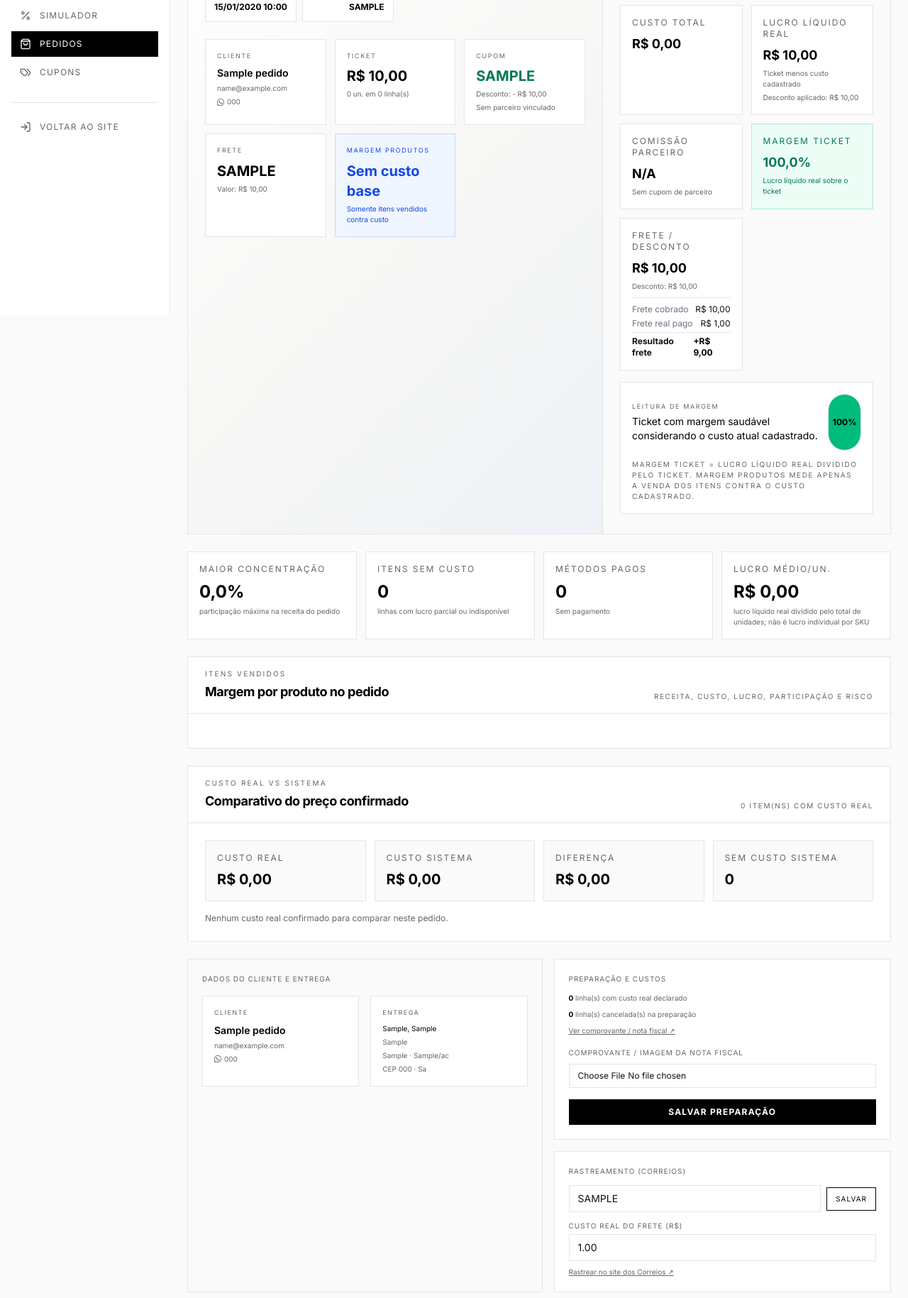
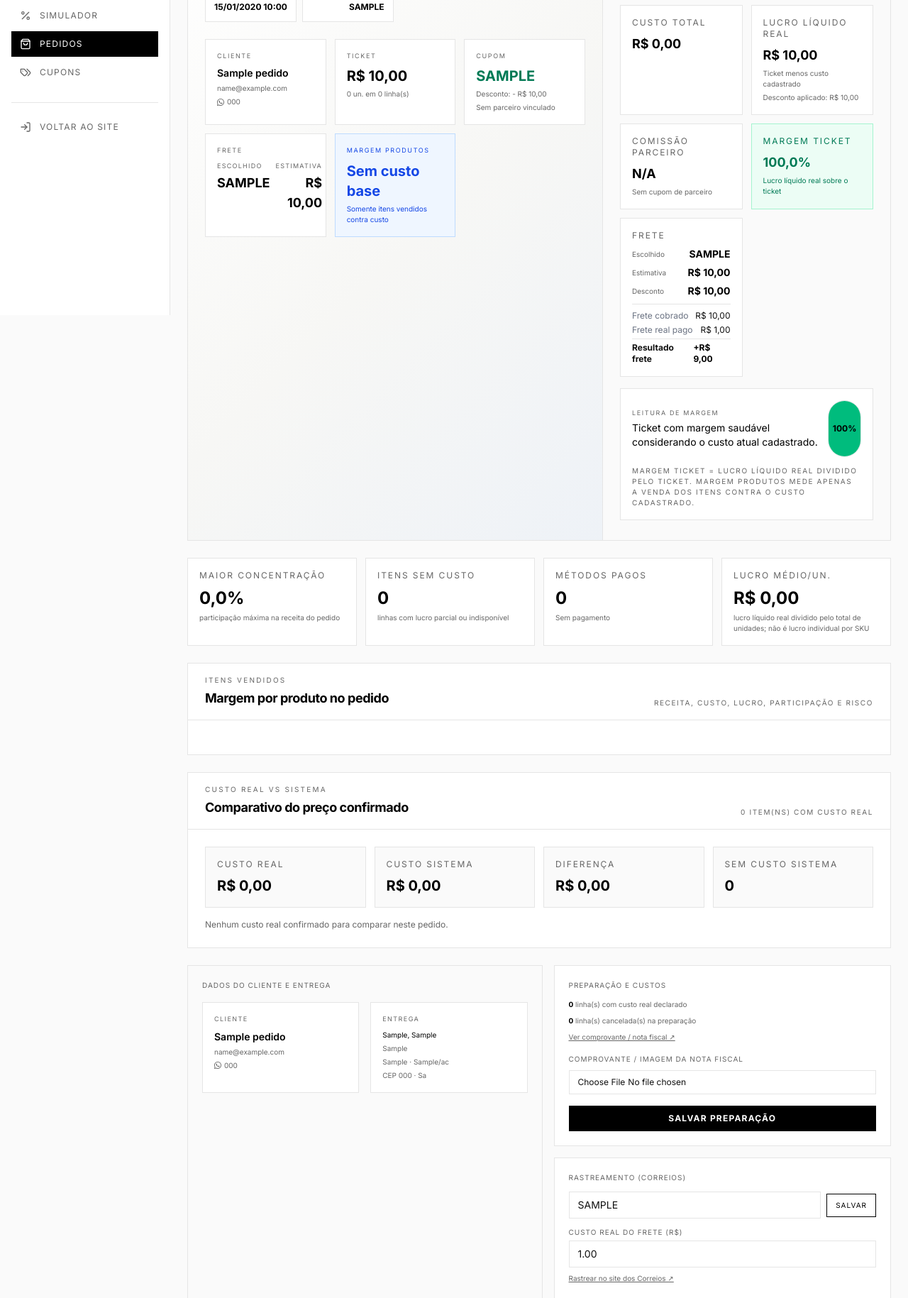
Before and after one commit to felipe-daige/jfxtech, a Laravel app: page /admin/pedidos/1 in a window 1280 px wide. Shown: the part 356-2185 px from the top of the page at 71% size. Run offline with Laravel 12, Linux system fonts and the light colour scheme; the visitor is signed in with stand-in values (Sample User, id 1); tables that the repository leaves empty hold one stand-in row (values such as "Sample post"); style sheets or scripts are compiled from the project's sources; parts of the project's set-up code (start-up, migrations or seed data) failed here and were passed over; some libraries are stand-ins or nearby versions.

Commit message:
fix: KPIs de usuários em linha única; detalhe de pedido com frete e subtotal
- KPIs da view de usuários sempre em 5 colunas via inline grid style
- Pedido-detalhes: separa label e valor do frete em dois campos distintos
- Show de pedido (site): exibe subtotal, frete por tipo e separador antes do total

Co-Authored-By: Claude Sonnet 4.6 <noreply@anthropic.com>

```diff
--- a/resources/views/admin/includes/pedido-detalhes.blade.php
+++ b/resources/views/admin/includes/pedido-detalhes.blade.php
@@ -112,8 +112,16 @@
                     </div>
                     <div class="border border-[var(--color-lab-border)] bg-white px-4 py-4">
                         <p class="font-mono text-[9px] uppercase tracking-[0.18em] text-[var(--color-lab-muted)]">Frete</p>
-                        <p class="mt-2 font-mono text-xl font-bold text-black">{{ $shippingLabel }}</p>
-                        <p class="mt-1 font-mono text-[10px] text-[var(--color-lab-muted)]">Valor: R$ {{ number_format($summary['frete'], 2, ',', '.') }}</p>
+                        <div class="mt-2 flex items-start justify-between gap-2">
+                            <div>
+                                <p class="font-mono text-[9px] uppercase tracking-[0.14em] text-[var(--color-lab-muted)]">Escolhido</p>
+                                <p class="mt-1 font-mono text-lg font-bold text-black">{{ $shippingLabel }}</p>
+                            </div>
+                            <div class="text-right">
+                                <p class="font-mono text-[9px] uppercase tracking-[0.14em] text-[var(--color-lab-muted)]">Estimativa</p>
+                                <p class="mt-1 font-mono text-lg font-bold text-black">R$ {{ number_format($summary['frete'], 2, ',', '.') }}</p>
+                            </div>
+                        </div>
                     </div>
                     <div class="border border-[var(--color-lab-border)] {{ $productMarginTone }} px-4 py-4">
                         <p class="font-mono text-[9px] uppercase tracking-[0.18em]">Margem produtos</p>
@@ -167,9 +175,21 @@
                         <p class="mt-1 font-mono text-[10px]">Lucro líquido real sobre o ticket</p>
                     </div>
                     <div class="border border-[var(--color-lab-border)] bg-white px-4 py-4">
-                        <p class="font-mono text-xs uppercase tracking-[0.16em] text-[var(--color-lab-muted)]">Frete / desconto</p>
-                        <p class="mt-2 font-mono text-lg font-bold text-black">R$ {{ number_format($summary['frete'], 2, ',', '.') }}</p>
-                        <p class="mt-1 font-mono text-[10px] text-[var(--color-lab-muted)]">Desconto: R$ {{ number_format($summary['desconto'], 2, ',', '.') }}</p>
+                        <p class="font-mono text-xs uppercase tracking-[0.16em] text-[var(--color-lab-muted)]">Frete</p>
+                        <div class="mt-2 space-y-1.5">
+                            <div class="flex items-center justify-between">
+                                <p class="font-mono text-[10px] text-[var(--color-lab-muted)]">Escolhido</p>
+                                <p class="font-mono text-sm font-bold text-black">{{ $shippingLabel }}</p>
+                            </div>
+                            <div class="flex items-center justify-between">
+                                <p class="font-mono text-[10px] text-[var(--color-lab-muted)]">Estimativa</p>
+                                <p class="font-mono text-sm font-bold text-black">R$ {{ number_format($summary['frete'], 2, ',', '.') }}</p>
+                            </div>
+                            <div class="flex items-center justify-between">
+                                <p class="font-mono text-[10px] text-[var(--color-lab-muted)]">Desconto</p>
+                                <p class="font-mono text-sm font-bold text-black">R$ {{ number_format($summary['desconto'], 2, ',', '.') }}</p>
+                            </div>
+                        </div>
                         @if($pedido->frete_custo_real !== null)
                         <div class="mt-2 pt-2 border-t border-[var(--color-lab-border)] space-y-1">
                             <div class="flex justify-between font-mono text-xs">
--- a/resources/views/admin/usuarios.blade.php
+++ b/resources/views/admin/usuarios.blade.php
@@ -23,7 +23,7 @@
         </div>
     </div>
 
-    <div class="grid grid-cols-1 sm:grid-cols-2 xl:grid-cols-5 gap-4">
+    <div class="gap-4" style="display:grid;grid-template-columns:repeat(5,1fr)">
         <div class="border border-[var(--color-lab-border)] bg-white p-5">
             <p class="font-mono text-[10px] uppercase tracking-widest text-[var(--color-lab-muted)] mb-2">Base total</p>
             <p class="font-mono text-2xl font-bold text-black">{{ $summary['total'] }}</p>
```
Also changed, not shown: resources/views/site/pedidos/show.blade.php (+23 -1 lines).
